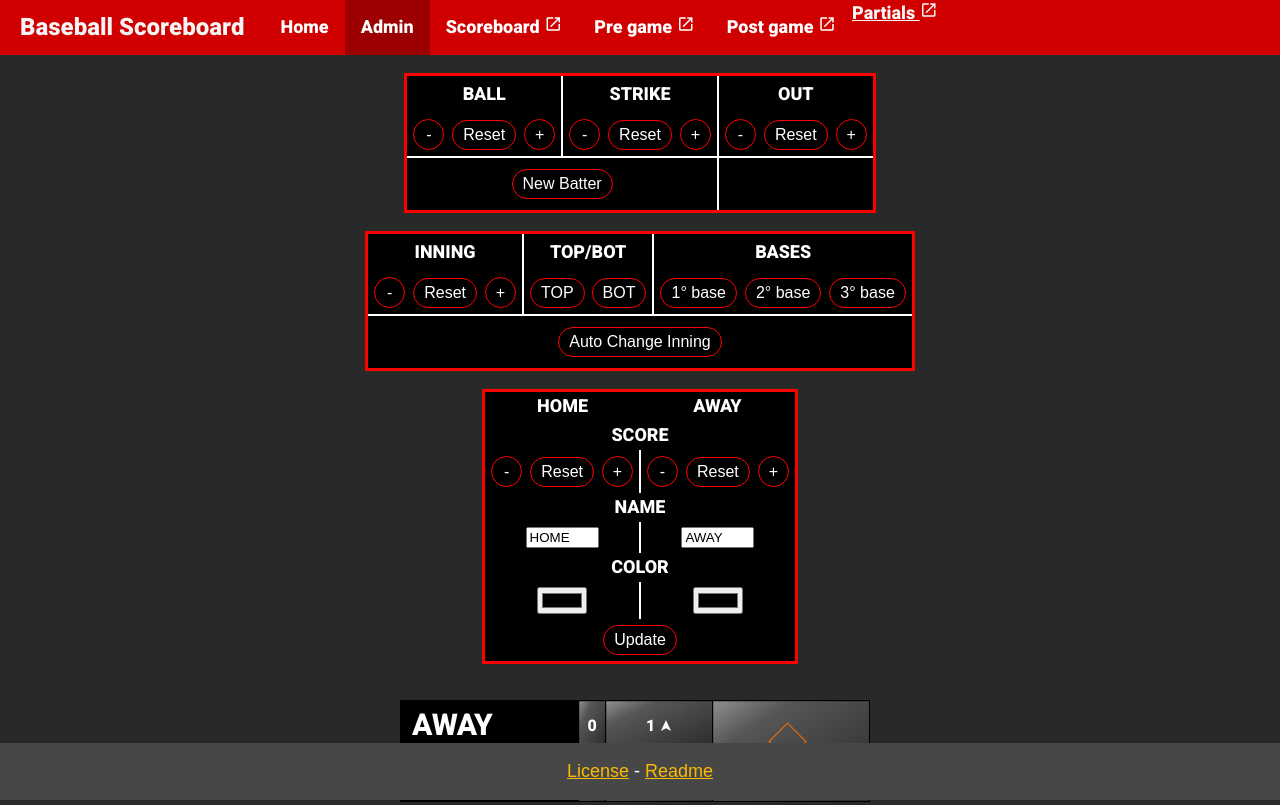
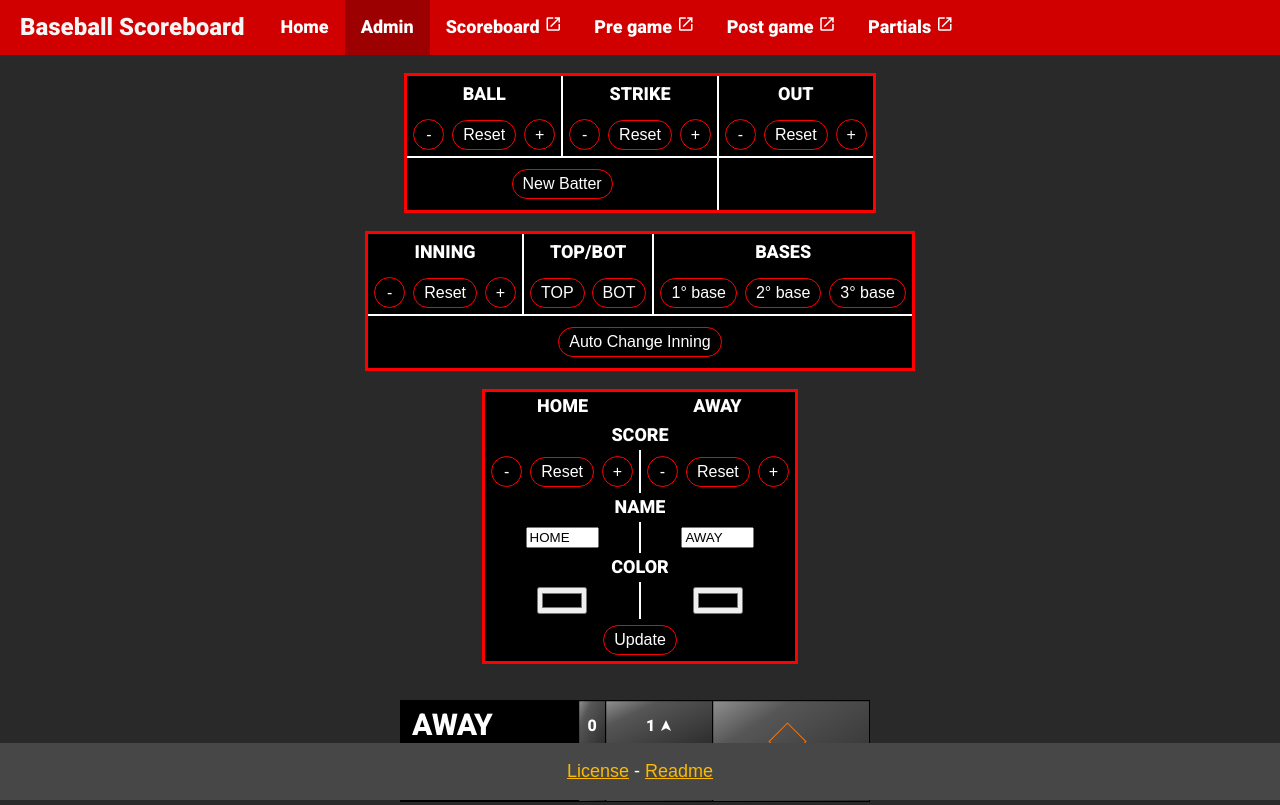
Before and after one commit to FC-softwares/baseball-scoreboard, a plain HTML site: page admin.html in a window 1280 px wide. Shown: the top 805 px of the page. Drawn offline with Linux system fonts and the light colour scheme.

Commit message:
Fixed menu bug
Fixed a bug into navbar at admin.html page

```diff
--- a/admin.html
+++ b/admin.html
@@ -17,7 +17,7 @@
           <li class="li-navbar"><a href="./scoreboard.html" class="link a-navbar" target="_blank">Scoreboard <span class="material-icons" style="font-size: 18px;">open_in_new</span></a></li>
           <li class="li-navbar"><a href="./pregame.html" class="link a-navbar" target="_blank">Pre game <span class="material-icons" style="font-size: 18px;">open_in_new</span></a></li>
           <li class="li-navbar"><a href="./postgame.html" class="link a-navbar" target="_blank">Post game <span class="material-icons" style="font-size: 18px;">open_in_new</span></a></li>
-          <li><a href="./parz.html" class="link" target="_blank">Partials <span class="material-icons" style="font-size: 18px;">open_in_new</span></a></li>
+          <li class="li-navbar"><a href="./parz.html" class="link a-navbar" target="_blank">Partials <span class="material-icons" style="font-size: 18px;">open_in_new</span></a></li>
         </ul>
       </div>
       <br>
```
